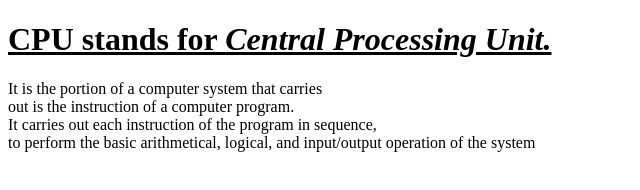
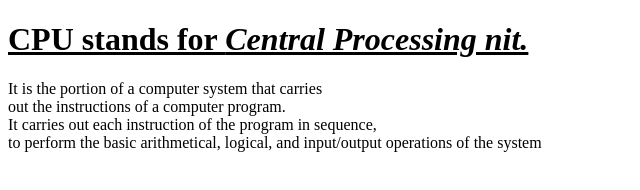
Before and after one commit to iamneo-production/aeacddadcdefaeeadaeccdfffebaeceaec, a plain HTML site: page public/index.html in a window 1280 px wide. Shown: the whole page, without its empty margins (0-640 px from the left). Drawn offline with Linux system fonts and the light colour scheme.

Commit message:
Backup Commit

```diff
--- a/public/index.html
+++ b/public/index.html
@@ -8,7 +8,7 @@
     <link rel="stylesheet" href="style.css" />
 </head>
 <body>
-    <h1><u>CPU stands for <i>Central Processing Unit.</i></u></h1>
-     <p>It is the portion of a computer system that carries <br>out is the instruction of a computer program.<br>It carries out each instruction of the program in sequence,<br>to perform the basic arithmetical, logical, and input/output operation of the system</p>
+    <h1><u>CPU stands for <i>Central Processing nit.</i></u></h1>
+     <p>It is the portion of a computer system that carries <br>out  the instructions of a computer program.<br>It carries out each instruction of the program in sequence,<br>to perform the basic arithmetical, logical, and input/output operations of the system</p>
 </body>
 </html>
```
